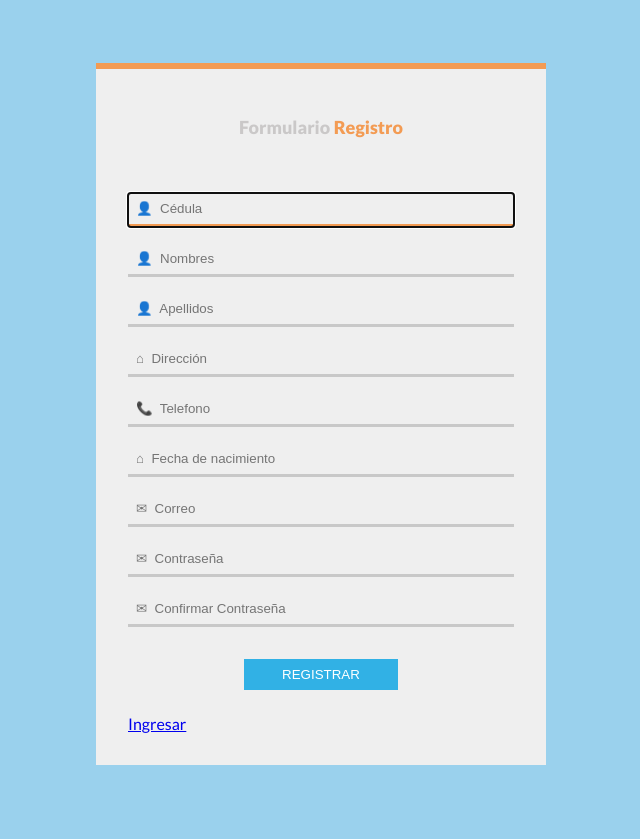
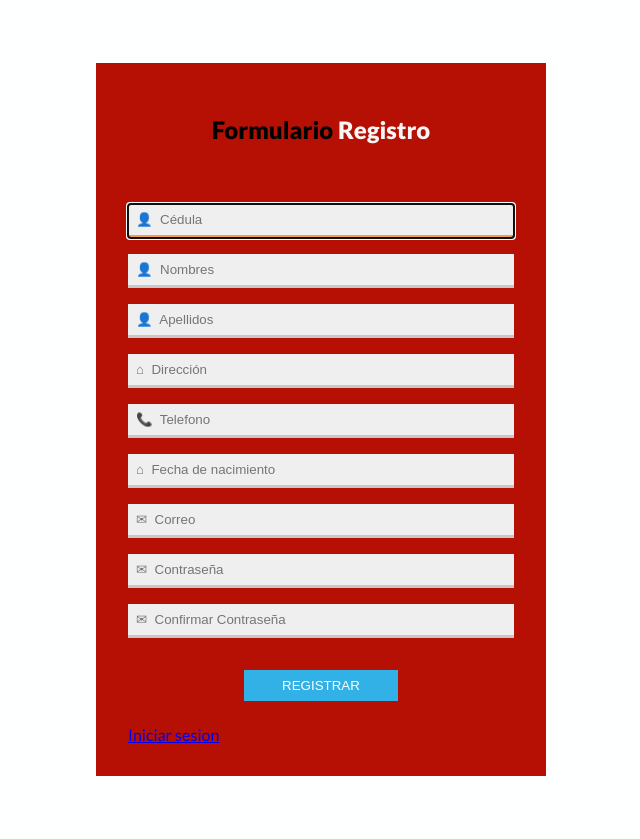
Before and after one commit to diegodu/practica04, a PHP site: page /public/vista/crear_usuario.php in a window 1280 px wide. Shown: the whole page, without its empty margins (319-959 px from the left). Before the commit the page ends 765 px from the top, so only its background shows below. Run offline with PHP 8.4, Linux system fonts and the light colour scheme.

Commit message:
modificado

```diff
--- a/css/estilosFormulario.css
+++ b/css/estilosFormulario.css
@@ -4,13 +4,13 @@ html {
 }
 
 body {
-	background-color: #9AD1ED;
+	background-color: rgb(254, 255, 255);
 }
 
 .container {
 	max-width: 450px;
 	height: auto;
-	background-color: #EFEFEF;
+	background-color: rgb(182, 15, 3);
 	margin: 5% auto;
 	padding-bottom: 1rem;
 
@@ -20,18 +20,14 @@ body {
 	width: 100%;
 	text-align: center;
 	padding: 2rem 0 1rem;
-	border-top: solid .4rem #F39B53;
+
 	margin-bottom: 1rem;
 }
 
-.form__top h2 {
-	font-weight: bold;
-	color: #CAC8C8;
-	font-size: 18px;
-}
+
 
 h2 span {
-	color: #F39B53;
+	color: rgb(248, 247, 246);
 }
 
 .form__reg {
--- a/public/vista/crear_usuario.php
+++ b/public/vista/crear_usuario.php
@@ -41,7 +41,7 @@ if (isset($_SESSION['isLogin'])) {
             <div class="btn__form">
             	<input class="btn__submit" type="submit" value="REGISTRAR">
 			</div>
-			<p><a href="login.php">Ingresar</a></p>
+			<p><a href="login.php">Iniciar sesion</a></p>
 		</form>
 	</div>
 </body>
--- a/public/vista/login.php
+++ b/public/vista/login.php
@@ -17,7 +17,7 @@ if (isset($_SESSION['isLogin'])) {
 <body>
 	<div class="container">
 		<div class="form__top">
-			<h2>Formulario <span>Inicio</span></h2>
+			<h2><span>Inicio</span></h2>
 		</div>
 		<form class="form__reg" method="POST"  action="../controladores/login.php" >
 			<span class="error" id="errorEmail"></span>
```
Also changed, not shown: css/admin_style.css (+8 -17 lines), css/style.css (+3 -26 lines).
